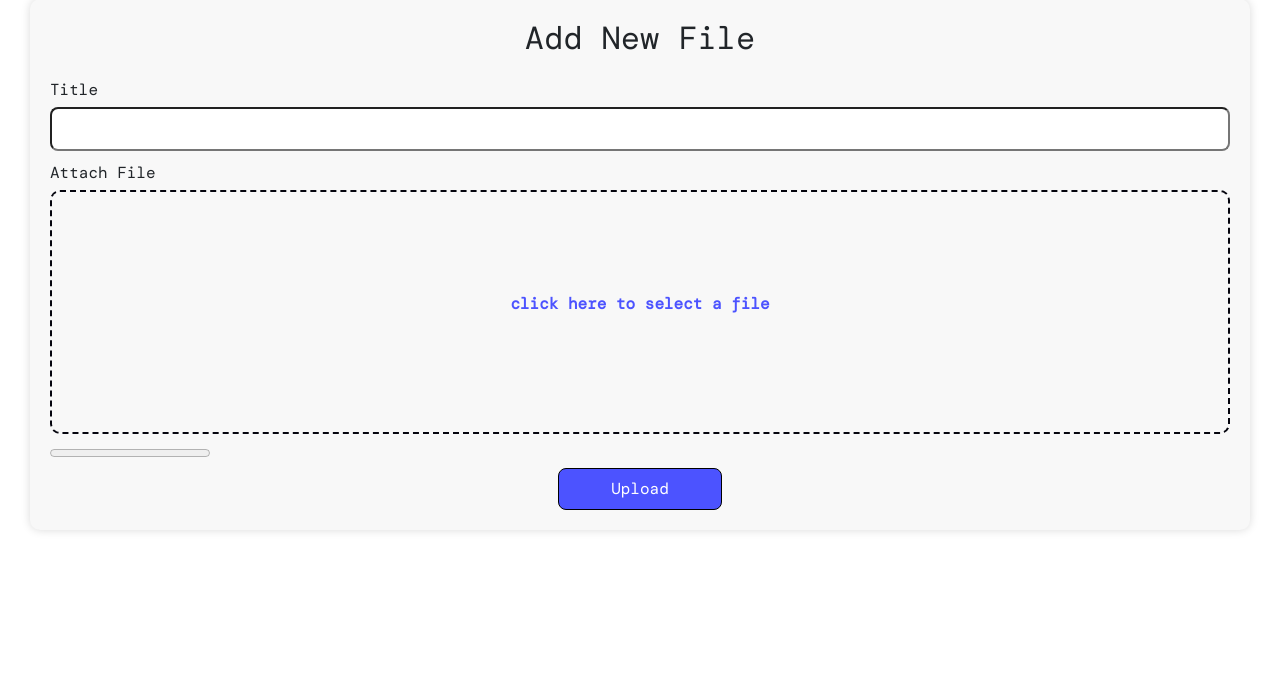
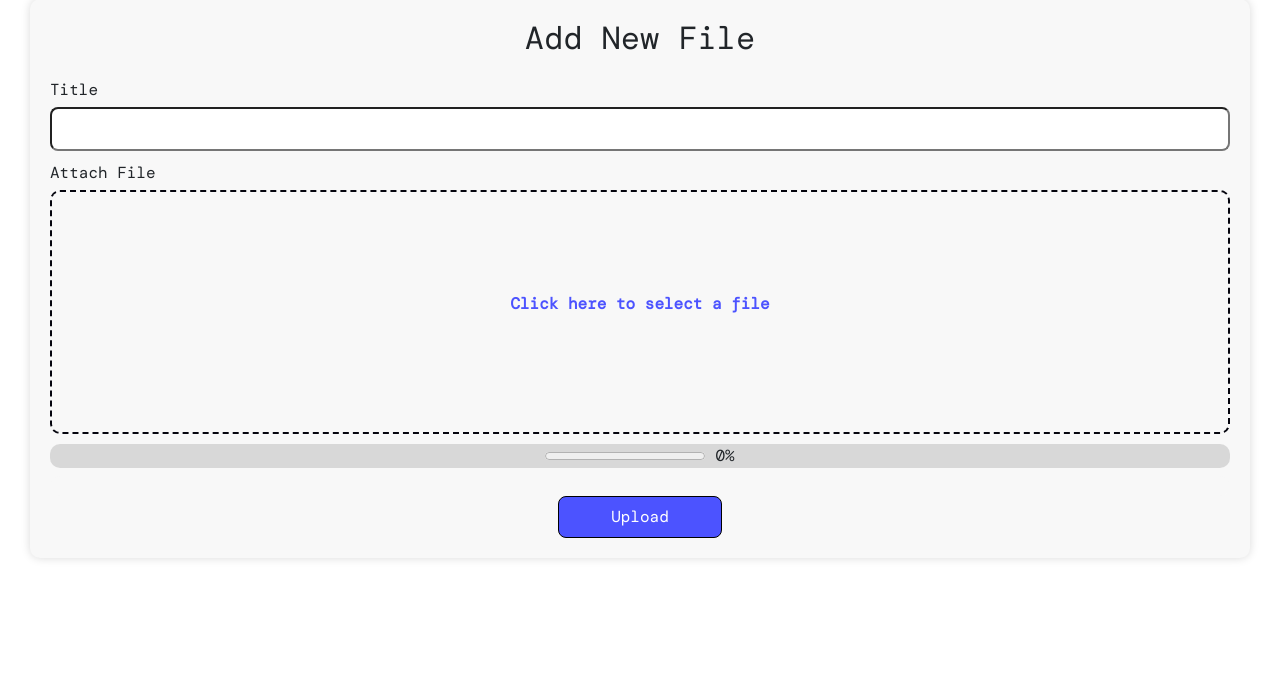
Before and after one commit to ErdhyErnando/flask-auth, a Flask app: page /uploadfile in a window 1280 px wide. Shown: the part 199-885 px from the top of the page. Before the commit the page ends 731 px from the top, so only its background shows below. Run offline with Flask 3, Linux system fonts and the light colour scheme; the visitor is signed in with stand-in values (Sample User, id 1); some libraries are stand-ins or nearby versions; some web fonts are replaced.

Commit message:
add uplaod progress message

```diff
--- a/routes.py
+++ b/routes.py
@@ -1,4 +1,4 @@
-from flask import render_template, request, redirect, url_for, flash
+from flask import render_template, request, redirect, url_for, flash, jsonify
 from flask_login import login_user, logout_user, current_user, login_required
 from models import User
 from flask_socketio import emit
@@ -113,17 +113,29 @@ def register_routes(app, db, bcrypt, socketio):
                 socketio.emit('script_output', {'output': 'Script not found'}, namespace='/')
         return render_template('gui.html', scripts=get_scripts())
 
+
     @app.route('/uploadfile', methods=['GET', 'POST'])
     def uploadfile():
         if request.method == 'POST':
             file = request.files['file']
             if file and file.filename.endswith('.py'):
-                file_path = os.path.join(SCRIPTS_DIR, file.filename)
+                # Ensure the folder exists
+                folder_path = SCRIPTS_DIR
+                if not os.path.exists(folder_path):
+                    os.makedirs(folder_path)
+                file_path = os.path.join(folder_path, file.filename)
+
+                # Save the file
                 file.save(file_path)
+
+                # Log for debugging
+                print(f"File saved to: {file_path}")
+
                 flash('File uploaded successfully', 'success')
             else:
-                flash('please select a valid python file', 'error')
+                flash('Please select a valid python file', 'error')
         return render_template('uploadfile.html')
+
 
 def get_scripts():
     scripts = []
--- a/static/css/uploadfile.css
+++ b/static/css/uploadfile.css
@@ -59,6 +59,27 @@
   color: #3e42ce;
 }
 
+.uploadfile__progress {
+  display: flex;
+  justify-content: center;
+  align-items: center;
+  gap: 10px;
+  margin-bottom: 8px;
+  background-color: rgba(143, 143, 143, 0.3);
+  border-radius: 10px;
+}
+
+#feedback {
+  display: flex;
+  justify-content: center;
+  align-items: center;
+  gap: 10px;
+  padding: 10px;
+  border-radius: 10px;
+  background-color: #f8f8f8;
+  color: #4c53ff;
+}
+
 .uploadfile__fileinput {
   display: none;
 }
--- a/templates/uploadfile.html
+++ b/templates/uploadfile.html
@@ -1,6 +1,5 @@
 {% extends 'base.html' %}
 {% block title %} Upload New File {% endblock %}
-
 
 {% block content %}
 {% if current_user.is_authenticated %}
@@ -14,7 +13,7 @@
     <link rel="preconnect" href="https://fonts.googleapis.com">
     <link rel="preconnect" href="https://fonts.gstatic.com" crossorigin>
     <link href="https://fonts.googleapis.com/css2?family=DM+Mono:ital,
-    wght@0,300;0,400;0,500;1,300;1,400;1,500&display=swap" rel="stylesheet">
+    wght@0,300;0,400;0,500&display=swap" rel="stylesheet">
     <link rel="stylesheet" href="/static/css/styles.css">
     <link rel="stylesheet" href="/static/css/uploadfile.css">
     <link rel="stylesheet" href="/static/css/utils.css">
@@ -23,45 +22,47 @@
 
 <body>
 
-    <!-- Uplaod File Section-->
+    <!-- Upload File Section-->
     <main class="uploadfile__container">
         <div class="uploadfile__header">
             <h2>Add New File</h2>
         </div>
 
-        <form action="{{ url_for('uploadfile') }}" method="post" enctype="multipart/form-data">
+        <form id="uploadForm" enctype="multipart/form-data">
             <div class="uploadfile__title">
-                <label for="text">Title</label>
-                <input type="text" id="title" name="title">
+                <label for="title">Title</label>
+                <input type="text" id="title" name="title" required>
             </div>
 
+
             <div class="uploadfile__upload">
-                <label for="text">Attach File</label>
-
-                <!--input the file-->
+                <label for="file">Attach File</label>
+                <!-- Input the file -->
                 <div class="uploadfile__uploadtext">
-                    <input type="file" id="hiddenFileInput" name="file" class="uploadfile__fileinput">
-                    <p>click here to select a file</p>
+                    <input type="file" id="hiddenFileInput" name="file" class="uploadfile__fileinput" required>
+                    <p>Click here to select a file</p>
                 </div>
             </div>
 
             <div class="uploadfile__progress">
                 <progress id="fileUploadProgress" value="0" max="100"></progress>
+                <div id="progress-label">0%</div>
             </div>
+
+            <div id="feedback"></div>
 
             <div class="uploadfile__btncontainer">
                 <button type="submit" class="uploadfile__button">Upload</button>
             </div>
         </form>
     </main>
-</body>
 
     <script>
         document.querySelector('.uploadfile__uploadtext').addEventListener('click', function () {
             document.getElementById('hiddenFileInput').click();
         });
 
-    document.querySelector('form').addEventListener('submit', function (event) {
+        document.getElementById('uploadForm').addEventListener('submit', function (event) {
             event.preventDefault();
 
             var title = document.getElementById('title').value;
@@ -78,20 +79,42 @@
                 if (event.lengthComputable) {
                     var percentComplete = (event.loaded / event.total) * 100;
                     document.getElementById('fileUploadProgress').value = percentComplete;
+                    document.getElementById('progress-label').innerHTML = Math.round(percentComplete) + "%";
                 }
             };
 
+            // show uplaod progress and feedback
             xhr.onload = function () {
                 if (xhr.status == 200) {
-                alert('File uploaded successfully');
+                    document.getElementById('feedback').innerHTML = '<span>File <u>' + file.name + '</u> has been uploaded successfully.</span>';
                 } else {
-                alert('File upload failed');
+                    document.getElementById('feedback').innerHTML = '<span>Error uploading file <u>' + file.name + '</u>. Please try again.</span>';
                 }
+            };
+
+            xhr.onerror = function () {
+                document.getElementById('feedback').innerHTML = '<span>Error uploading file <u>' + file.name + '</u>. Please try again.</span>';
             };
 
             xhr.send(formData);
         });
+
+
+        // add file title to the upload text
+        document.getElementById('hiddenFileInput').addEventListener('change', function () {
+            var filename = this.files[0].name;
+            document.querySelector('.uploadfile__uploadtext p').textContent = filename;
+        });
+
+        // autiomatically add file title to the title input
+        document.getElementById('hiddenFileInput').addEventListener('change', function () {
+            var filename = this.files[0].name;
+            document.querySelector('.uploadfile__uploadtext p').textContent = filename;
+            document.getElementById('title').value = filename;
+        });
+
     </script>
+</body>
 
 </html>
 
@@ -103,8 +126,5 @@
     <a href="{{ url_for('login') }}" class="btn btn-dark">Login</a>
 </div>
 
-
 {% endif %}
-
-
 {% endblock %}
```
Lines whose indentation alone changed are shown as unchanged.
